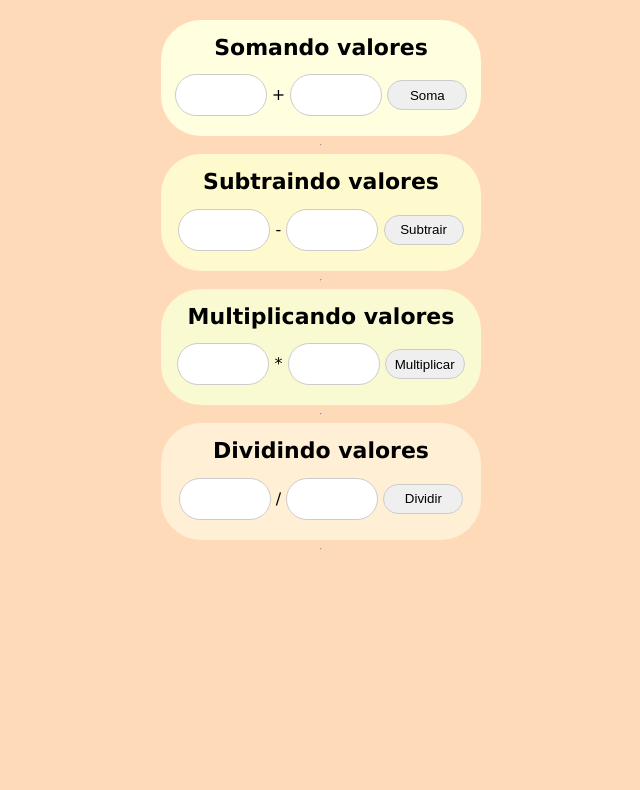
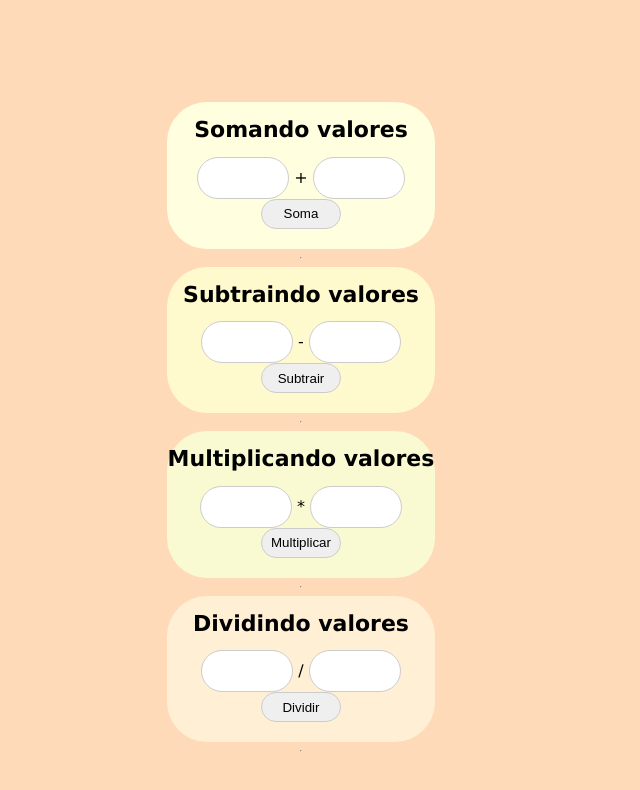
Before and after one commit to hamiltonGomes/SENAC-JavaScript, a plain HTML site: page aula3/atvOperadores/index.html in a window 1280 px wide. Shown: the whole page, without its empty margins (339-979 px from the left). Drawn offline with Linux system fonts and the light colour scheme.

Commit message:
correção de distâncias

```diff
--- a/aula3/atvOperadores/style.css
+++ b/aula3/atvOperadores/style.css
@@ -1,5 +1,5 @@
 body {
-    margin: 20px;
+    margin: 0px;
     font-family: Verdana, Geneva, Tahoma, sans-serif;
     width: 100%;
     background-color: #FFDAB9;
@@ -49,6 +49,7 @@ input {
 }
 
 .container {
+    margin: 8%;
     display: flex;
     flex-direction: column;
     align-items: center;
```
